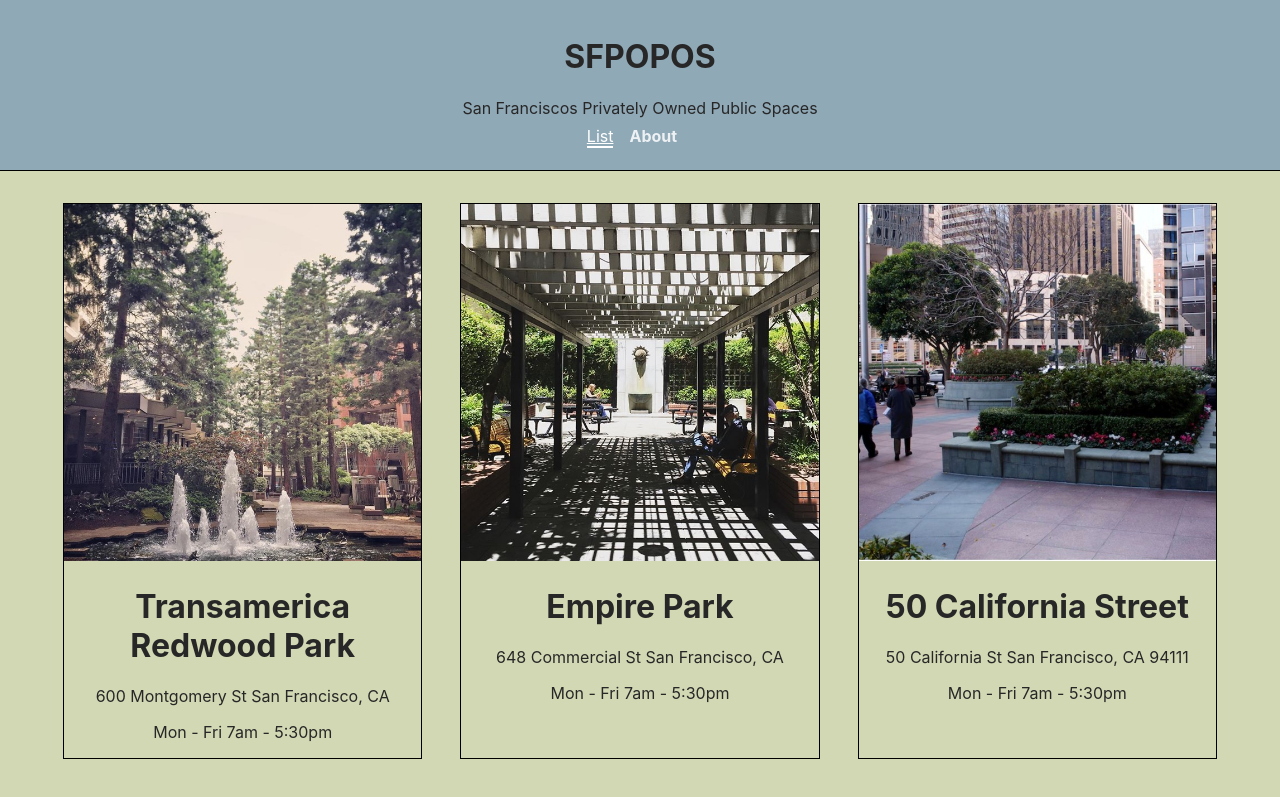
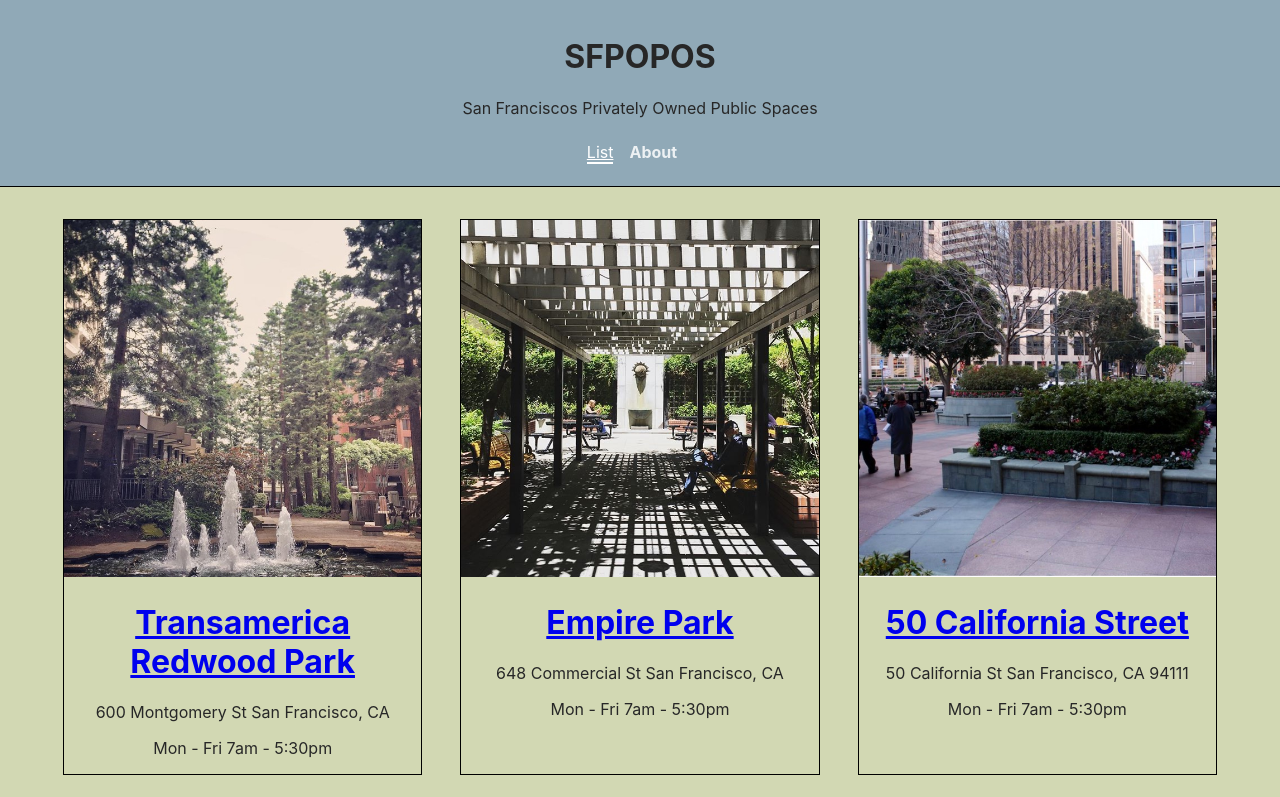
Before and after one commit to JoshBroughton/react-sfpopos-tutorial, a React (Create React App) app: page / in a window 1280 px wide. Shown: the top 797 px of the page. Built offline with nearby package versions, Linux system fonts and the light colour scheme.

Commit message:
completed all of basic tutorial, will create new branch for optional material

```diff
--- a/src/components/App.css
+++ b/src/components/App.css
@@ -1,4 +1,5 @@
 .App {
+  height: 100vh;
   text-align: center;
   background-color: #d2d8b3;
   color: #272727;
--- a/src/components/App.js
+++ b/src/components/App.js
@@ -1,8 +1,7 @@
 import './App.css';
 import { Outlet } from 'react-router-dom';
 
-import Title from './Title/Title'
-import POPOSList from './POPOSList/POPOSList';
+import Title from './Title/Title';
 import Footer from './Footer/Footer';
 
 function App() {
--- a/src/components/Footer/Footer.css
+++ b/src/components/Footer/Footer.css
@@ -1,3 +1,4 @@
 .Footer {
     border-top: 1px solid black;
+    margin-top: auto;
 }
--- /dev/null
+++ b/src/components/POPOSDetails/POPOSDetails.js
@@ -0,0 +1,28 @@
+import React from 'react';
+import { useParams } from 'react-router';
+import data from '../../sfpopos-data.json';
+
+function POPOSDetails(props) {
+  const params = useParams();
+  const { id } = params; // Location index
+  const { images, title, desc, hours, features, geo } = data[id];
+
+  return (
+    <div>
+      <div>
+        <img src={`${process.env.PUBLIC_URL}images/${images[0]}`} alt={title} />
+      </div>
+
+      <div>
+        <h1>{ title }</h1>
+        <p>{ desc }</p>
+        <p>{ hours }</p>
+        <p>{ features }</p>
+        <p>{ geo.lat } { geo.lon }</p>
+      </div>
+
+    </div>
+  )
+}
+
+export default POPOSDetails
--- a/src/components/POPOSList/POPOSList.js
+++ b/src/components/POPOSList/POPOSList.js
@@ -6,9 +6,10 @@ import './POPOSList.css';
 
 
 function POPOSList() {
-  const spaces = data.map(({ title, address, images, hours }) => {
+  const spaces = data.map(({ title, address, images, hours }, i) => {
     return (
       <POPOSSpace
+        id={i}
         key={title}
         name={title}
         address={address}
--- a/src/components/POPOSSpace/POPOSSpace.css
+++ b/src/components/POPOSSpace/POPOSSpace.css
@@ -4,7 +4,9 @@
     justify-self: center;
 }
 
-.POPOSSpace > img {
+.spaceImage {
     width: 100%;
     height: auto;
+    margin: 0;
+    padding: 0;
 }
--- a/src/components/POPOSSpace/POPOSSpace.js
+++ b/src/components/POPOSSpace/POPOSSpace.js
@@ -1,16 +1,22 @@
 import React from 'react';
+import { Link } from 'react-router-dom'
+
 import './POPOSSpace.css'
 
 function POPOSSpace(props) {
-  const { name, image, address, hours } = props;
+  const { id, name, image, address, hours } = props;
   return (
     <div className="POPOSSpace">
-      <img src={`${process.env.PUBLIC_URL}/images/${image}`}
-        width="300"
-        height="300"
-        alt="50 Califonia St."
-      />
-      <h1>{ name }</h1>
+      <Link to={`/details/${id}`}>
+        <img className="spaceImage" src={`${process.env.PUBLIC_URL}/images/${image}`}
+          width="300"
+          height="300"
+          alt="50 Califonia St."
+        />
+      </Link>
+      <Link to={`/details/${id}`}>
+        <h1>{ name }</h1>
+      </Link>
       <div>{ address }</div>
       <p>{ hours }</p>
     </div>
--- a/src/components/Title/Title.css
+++ b/src/components/Title/Title.css
@@ -12,6 +12,10 @@
     background-color: #90A9B7;
 }
 
+.Title-Subtitle {
+  padding: 0;
+}
+
 .Title .nav-link {
     display: inline-block;
     padding: 0.5em 1em;
--- a/src/components/Title/Title.js
+++ b/src/components/Title/Title.js
@@ -7,7 +7,7 @@ function Title() {
     <div className="Title">
       <header>
         <h1>SFPOPOS</h1>
-        <div className="Title-Subtitle">San Franciscos Privately Owned Public Spaces</div>
+        <p className="Title-Subtitle">San Franciscos Privately Owned Public Spaces</p>
 
         <div>
           <NavLink
--- a/src/index.js
+++ b/src/index.js
@@ -5,6 +5,7 @@ import './index.css';
 import App from './components/App';
 import POPOSList from './components/POPOSList/POPOSList';
 import About from './components/About/About';
+import POPOSDetails from './components/POPOSDetails/POPOSDetails';
 import reportWebVitals from './reportWebVitals';
 import { HashRouter as Router, Routes, Route } from 'react-router-dom';
 
@@ -17,6 +18,7 @@ root.render(
       <Route path="/" element={<App />}>
         <Route path="/" element={<POPOSList />} />
         <Route path="about" element={<About />} />
+        <Route path="/details/:id" element={<POPOSDetails />} />
       </Route>
     </Routes>
   </Router>
```
